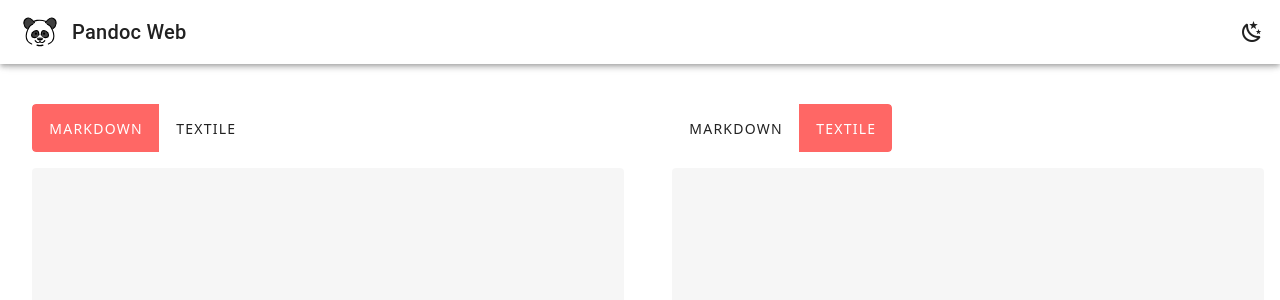
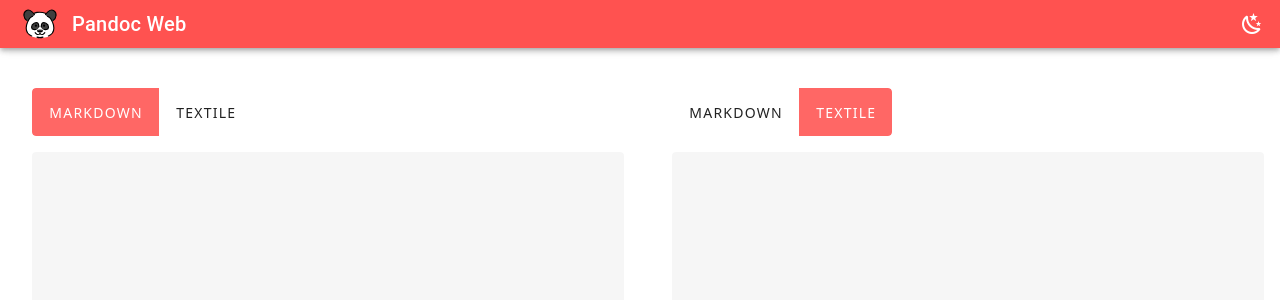
Before and after one commit to synyx/pandoc-web, a Vue app: page / in a window 1280 px wide. Shown: the top 300 px of the page. Built offline with nearby package versions, Linux system fonts and the light colour scheme; a small style sheet from the web is missing.

Commit message:
Make app-bar primary color

```diff
--- a/frontend/src/App.vue
+++ b/frontend/src/App.vue
@@ -1,7 +1,7 @@
 <template>
   <v-app>
     <v-main>
-      <v-app-bar>
+      <v-app-bar color="primary" density="compact">
         <template #title>
           <div class="tw-flex tw-items-center">
             <v-img :inline="true" width="40px" src="/panda.svg" />
```
